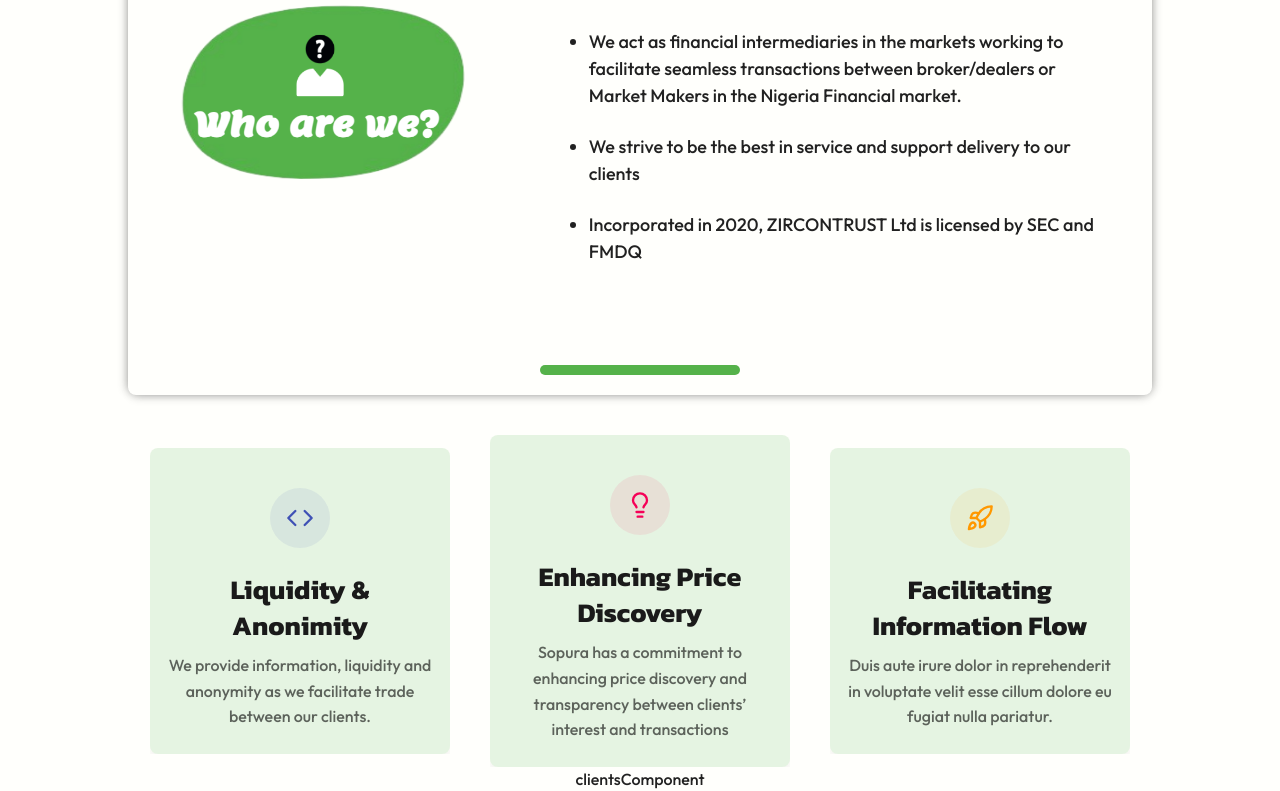
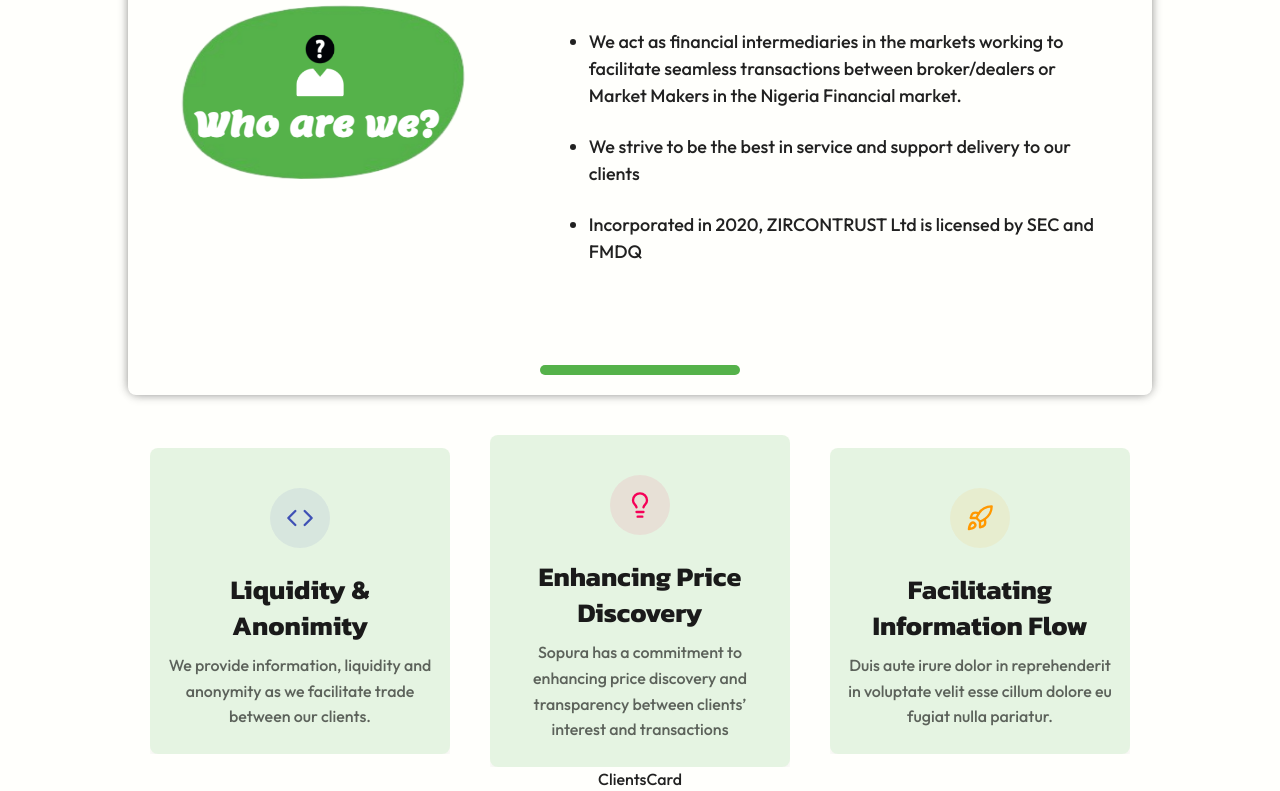
Before and after one commit to codebro01/sopura, a Next.js app: page / in a window 1280 px wide. Shown: the part 1123-1914 px from the top of the page. Built offline with nearby package versions, Linux system fonts and the light colour scheme.

Commit message:
added clients card

```diff
--- /dev/null
+++ b/src/components/ClientsCard.jsx
@@ -0,0 +1,7 @@
+import React from 'react'
+
+export const ClientsCard = () => {
+  return (
+    <div>ClientsCard</div>
+  )
+}
--- a/src/components/ClientsComponent.jsx
+++ b/src/components/ClientsComponent.jsx
@@ -1,9 +1,17 @@
 'use client'
 
-import React from 'react'
+import React from 'react';
+import { Box, Typography, Grid } from '@mui/material';
+import { ClientsCard } from './ClientsCard';
 
 export const ClientsComponent = () => {
   return (
-    <div>clientsComponent</div>
+    <Box
+        component={'section'}
+    >
+      <ClientsCard/>
+
+    </Box>
+
   )
 }
```
